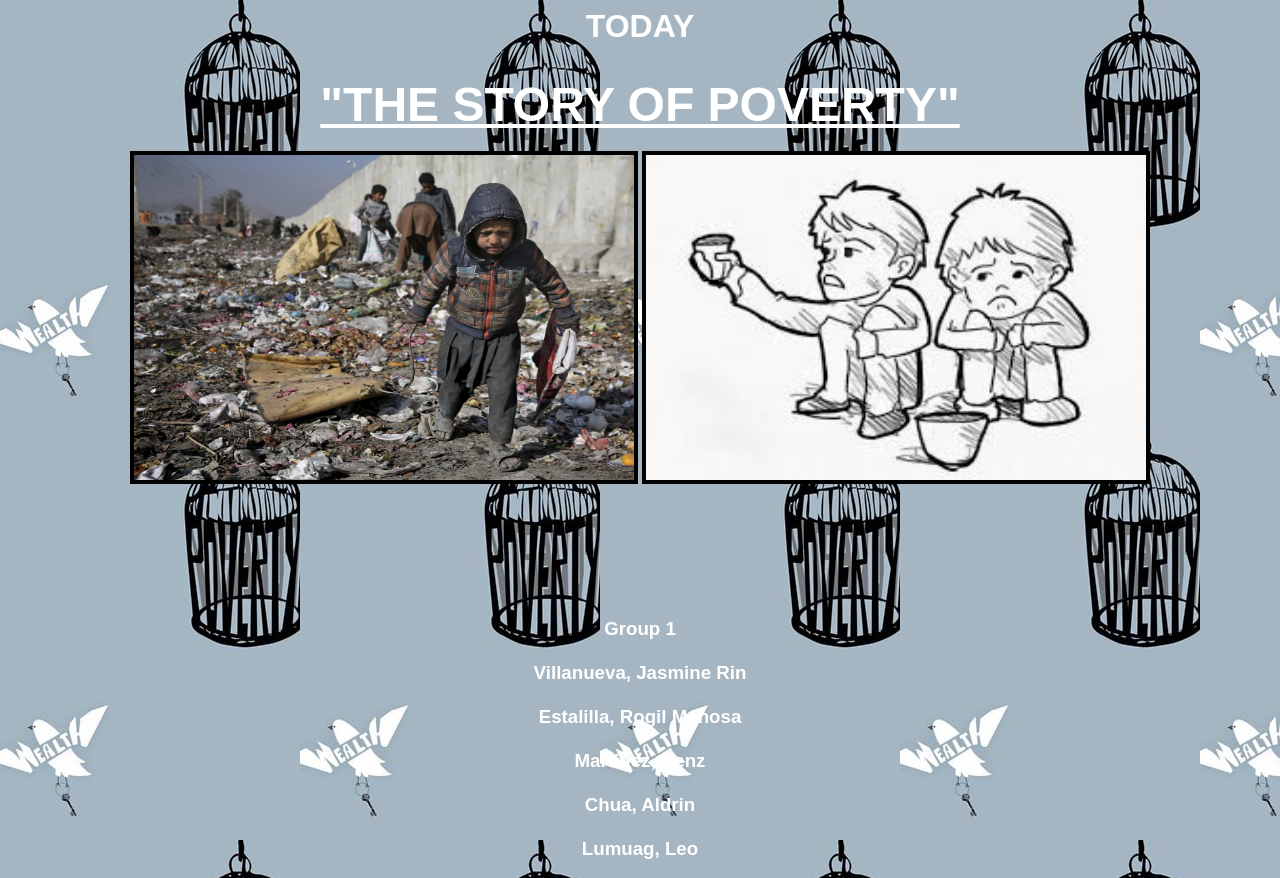
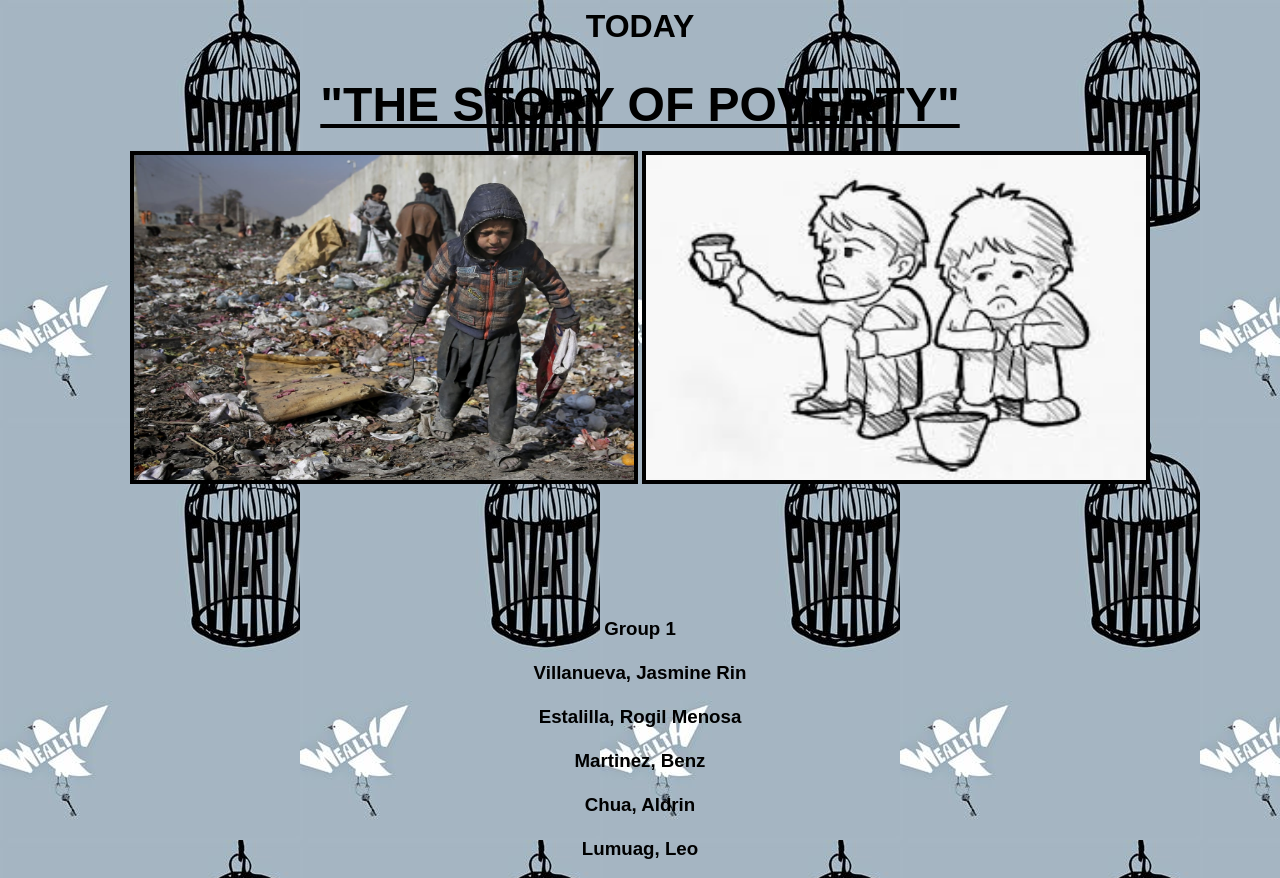
Before and after one commit to benz830/Poverty, a PHP site: page / in a window 1280 px wide. Run offline with PHP 8.4, Linux system fonts and the light colour scheme.

Commit message:
Update index.php

```diff
--- a/index.php
+++ b/index.php
@@ -4,7 +4,7 @@
 </head>
 <body>
 <body background="bkg.png">
-<font color="white"><h1><b><font face="arial"><p align="center"> TODAY </b></h1>
+<font color="black"><h1><b><font face="arial"><p align="center"> TODAY </b></h1>
 <p align="center"><font size="80"><u><b> "THE STORY OF POVERTY" </p allign"center"> </u> </b> </font size="80"
 </p><div style='text-align:center;font-weight:bold'>
 
@@ -37,7 +37,7 @@
 <br>
 <br>
 <br>
-<br><center><b><h3> Group 1
+<br><center><b><h3><font color="black"> Group 1
 <br>
 <br>
 Villanueva, Jasmine Rin
@@ -52,6 +52,6 @@ Martinez, Benz
 Chua, Aldrin
 <br>
 <br>
-Lumuag, Leo </center><b><h3>
+Lumuag, Leo </center></b></h3></font>
 </body>
 </html>
```
